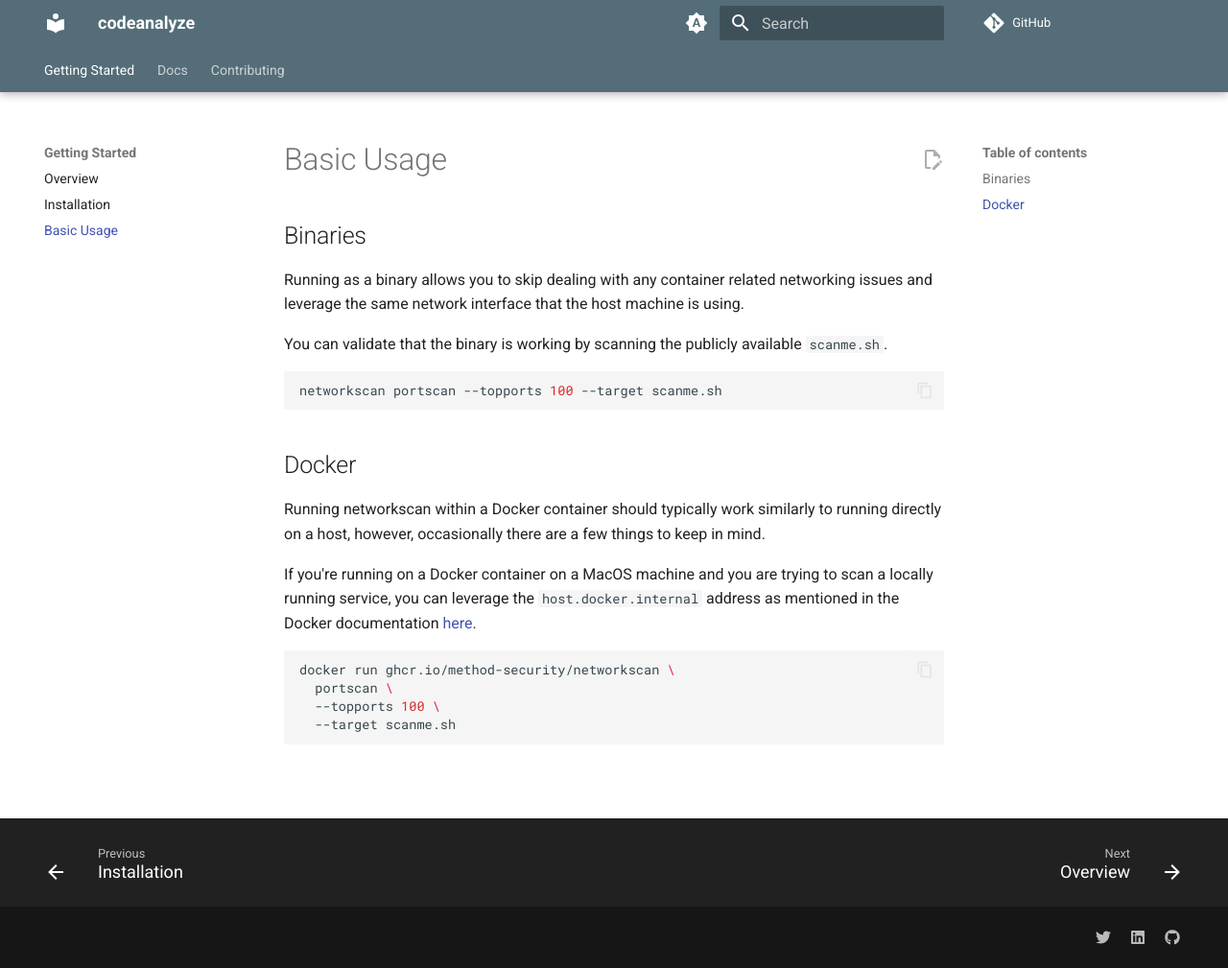
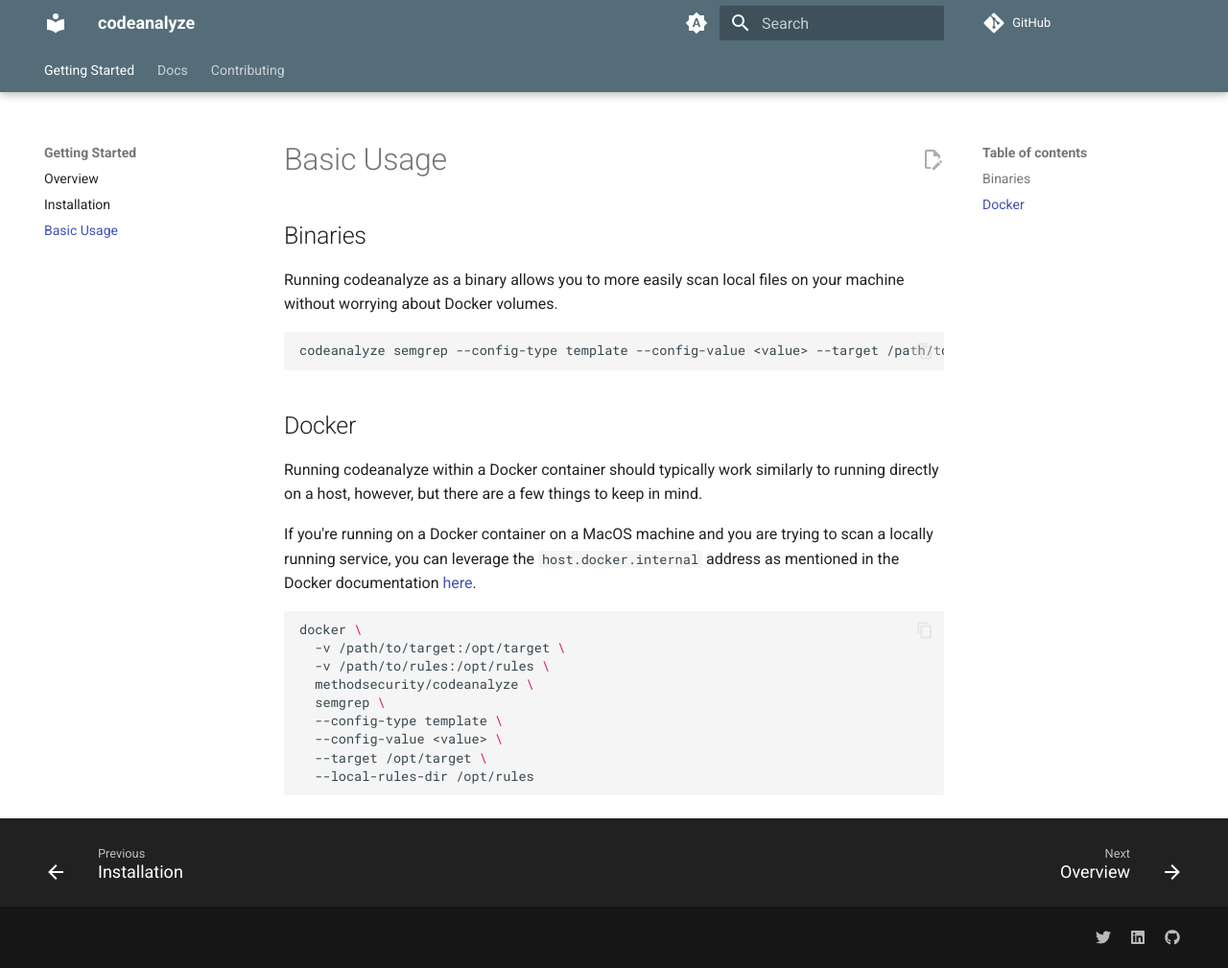
Before and after one commit to Method-Security/codeanalyze, an MkDocs documentation site: the page built from docs/getting-started/basic-usage.md, in a window 1280 px wide and 1009 px high. Shown: the whole window at 96% size. Built offline with MkDocs 1.6.1 and Material for MkDocs 9.7.7, drawn with Linux system fonts in a browser that asks for light colours; comment, search, counter and statistics services are not loaded; the version menu is left out.

Commit message:
Update Docs and Fix Path (#4)
* Update documentation to remove bad copy/paste

* Update README with badges

* Ensure semgrep is on the path

````diff
--- a/docs/getting-started/basic-usage.md
+++ b/docs/getting-started/basic-usage.md
@@ -2,23 +2,26 @@
 
 ## Binaries
 
-Running as a binary allows you to skip dealing with any container related networking issues and leverage the same network interface that the host machine is using.
-
-You can validate that the binary is working by scanning the publicly available `scanme.sh`.
+Running codeanalyze as a binary allows you to more easily scan local files on your machine without worrying about Docker volumes.
 
 ```bash
-networkscan portscan --topports 100 --target scanme.sh
+codeanalyze semgrep --config-type template --config-value <value> --target /path/to/target --local-rules-dir /path/to/rules
 ```
 
 ## Docker
 
-Running networkscan within a Docker container should typically work similarly to running directly on a host, however, occasionally there are a few things to keep in mind.
+Running codeanalyze within a Docker container should typically work similarly to running directly on a host, however, but there are a few things to keep in mind.
 
 If you're running on a Docker container on a MacOS machine and you are trying to scan a locally running service, you can leverage the `host.docker.internal` address as mentioned in the Docker documentation [here](https://docs.docker.com/desktop/networking/#i-want-to-connect-from-a-container-to-a-service-on-the-host).
 
 ```bash
-docker run ghcr.io/method-security/networkscan \
-  portscan \
-  --topports 100 \
-  --target scanme.sh
+docker \
+  -v /path/to/target:/opt/target \
+  -v /path/to/rules:/opt/rules \
+  methodsecurity/codeanalyze \
+  semgrep \
+  --config-type template \
+  --config-value <value> \
+  --target /opt/target \
+  --local-rules-dir /opt/rules
 ```
````
Also changed, not shown: README.md (+52 -18 lines), docs/development/adding.md (+6 -6 lines), docs/development/setup.md (+4 -4 lines), docs/docs/index.md (+3 -3 lines), docs/getting-started/installation.md (+7 -7 lines), docs/index.md (+1 -7 lines), 3 other files.
